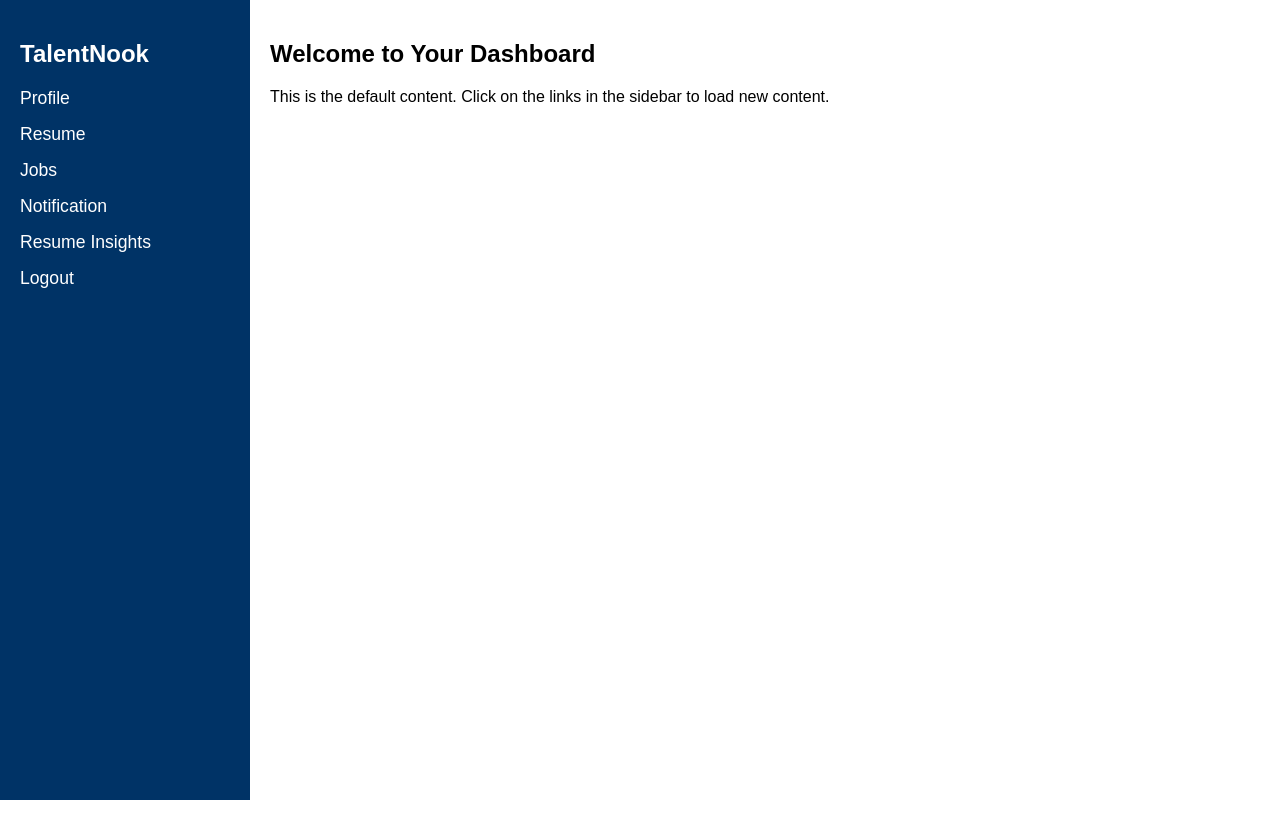
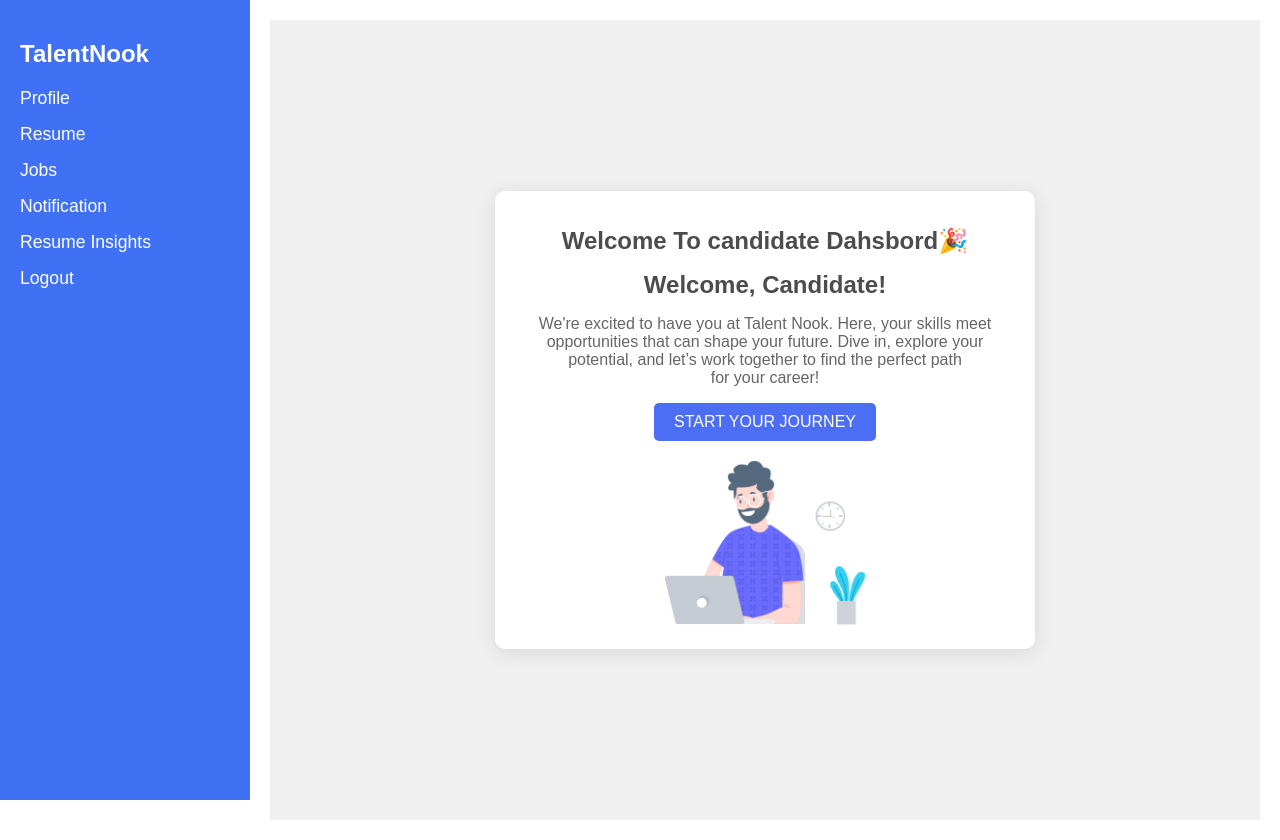
Before and after one commit to sumiyaaa/Hiring_plateform, a FastAPI app: page /dashboard in a window 1280 px wide. Before the commit the page ends 800 px from the top, so only its background shows below. Run offline with FastAPI, Linux system fonts and the light colour scheme; the visitor is signed in with stand-in values (Sample User, id 1).

Commit message:
changes on candidate dashboard

```diff
--- a/templates/candidate_dashboard.html
+++ b/templates/candidate_dashboard.html
@@ -16,7 +16,7 @@
 
         .sidebar {
             width: 250px;
-            background-color: #003366;
+            background-color: #4070f4;
             color: white;
             height: 100vh;
             padding: 20px;
@@ -56,6 +56,61 @@
             padding: 20px;
             margin-left: 250px; /* To accommodate fixed sidebar */
         }
+        .main {
+    display: flex;
+    justify-content: center;
+    align-items: center;
+    height: 100vh;
+    background-color: #f0f0f0;
+    font-family: Arial, sans-serif;
+}
+
+.card {
+    background-color: #ffffff;
+    border-radius: 10px;
+    box-shadow: 0 4px 20px rgba(0, 0, 0, 0.1);
+    padding: 20px;
+    width: 500px;
+    text-align: center;
+}
+
+.card h1 {
+    font-size: 24px;
+    color: #4c4c4c;
+}
+
+.card p {
+    font-size: 16px;
+    color: #666;
+}
+
+.highlight {
+    font-weight: bold;
+    color: #4c6ef5;
+}
+
+.view-badges {
+    background-color: #4c6ef5;
+    color: white;
+    border: none;
+    border-radius: 5px;
+    padding: 10px 20px;
+    font-size: 16px;
+    cursor: pointer;
+    transition: background-color 0.3s;
+}
+
+.view-badges:hover {
+    background-color: #3a55a1;
+}
+
+.image-container {
+    margin-top: 20px;
+}
+
+.image-container img {
+    width: 200px; /* Adjust size as needed */
+}
     </style>
     <script>
         // Function to load page content without refreshing the page
@@ -97,8 +152,18 @@
         </ul>
     </nav>
     <main class="content" id="main-content">
-        <h2>Welcome to Your Dashboard</h2>
-        <p>This is the default content. Click on the links in the sidebar to load new content.</p>
+        <div class="main">
+            <div class="card">
+                <h1>Welcome To candidate Dahsbord🎉</h1>
+                <h1>Welcome, Candidate!</h1>
+                <!-- <p>You have done <span class="highlight">72% 👏</span> more sales today.</p> -->
+                <p>We're excited to have you at Talent Nook. Here, your skills meet opportunities that can shape your future. Dive in, explore your potential, and let’s work together to find the perfect path for your career!</p>
+                <button class="view-badges">START YOUR JOURNEY</button>
+                <div class="image-container">
+                    <img src="/static/images/download.png" alt="User Illustration" />
+                </div>
+            </div>
+        </div>
     </main>
 </div>
 </body>
--- a/templates/profile.html
+++ b/templates/profile.html
@@ -1,4 +1,4 @@
-<!-- <!DOCTYPE html>
+<!DOCTYPE html>
 <html lang="en">
 
 <head>
@@ -42,4 +42,4 @@
 </div>
 </body>
 
-</html> -->
+</html>
```
Also changed, not shown: static/images/download.png (added).
